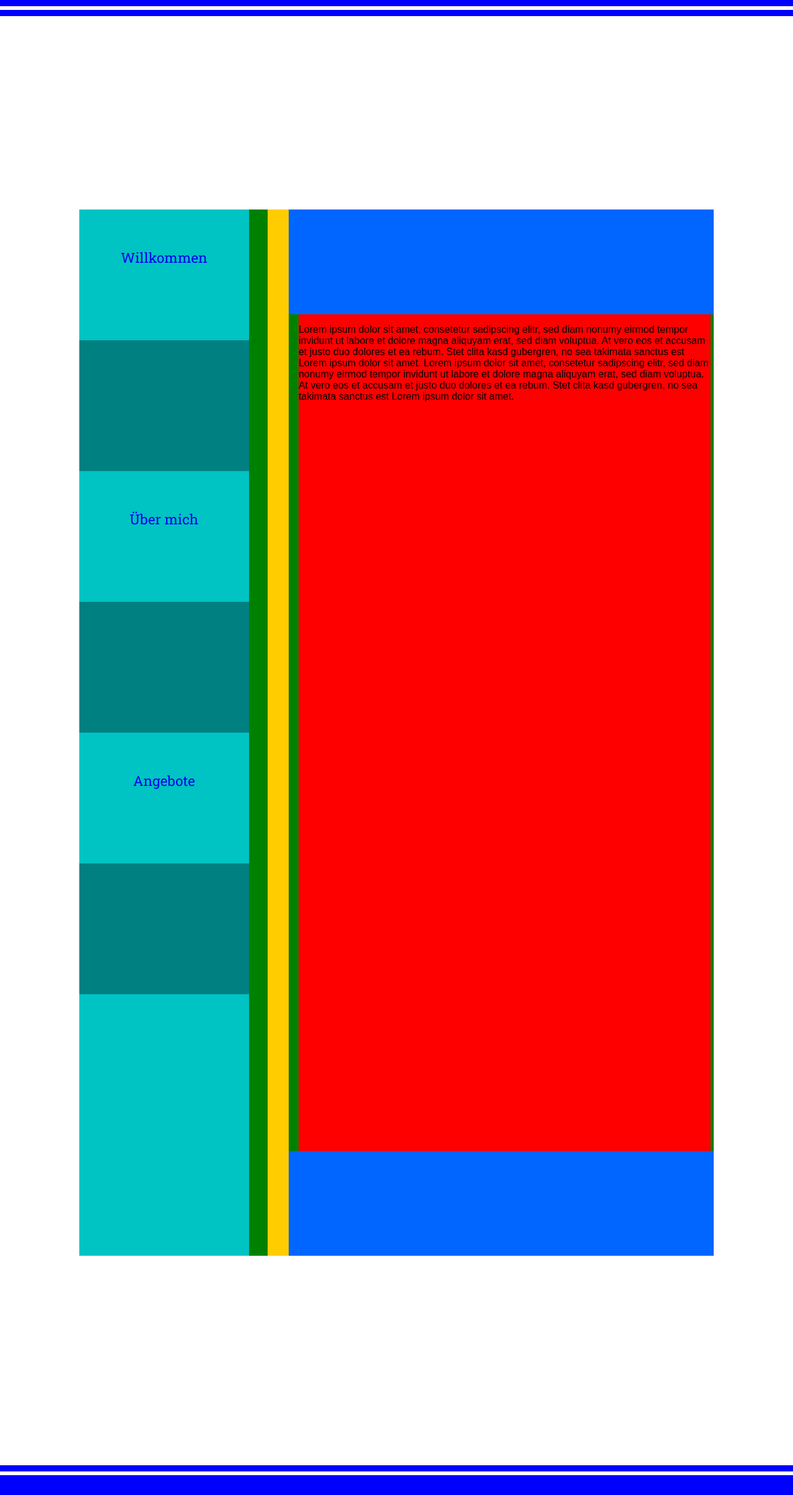
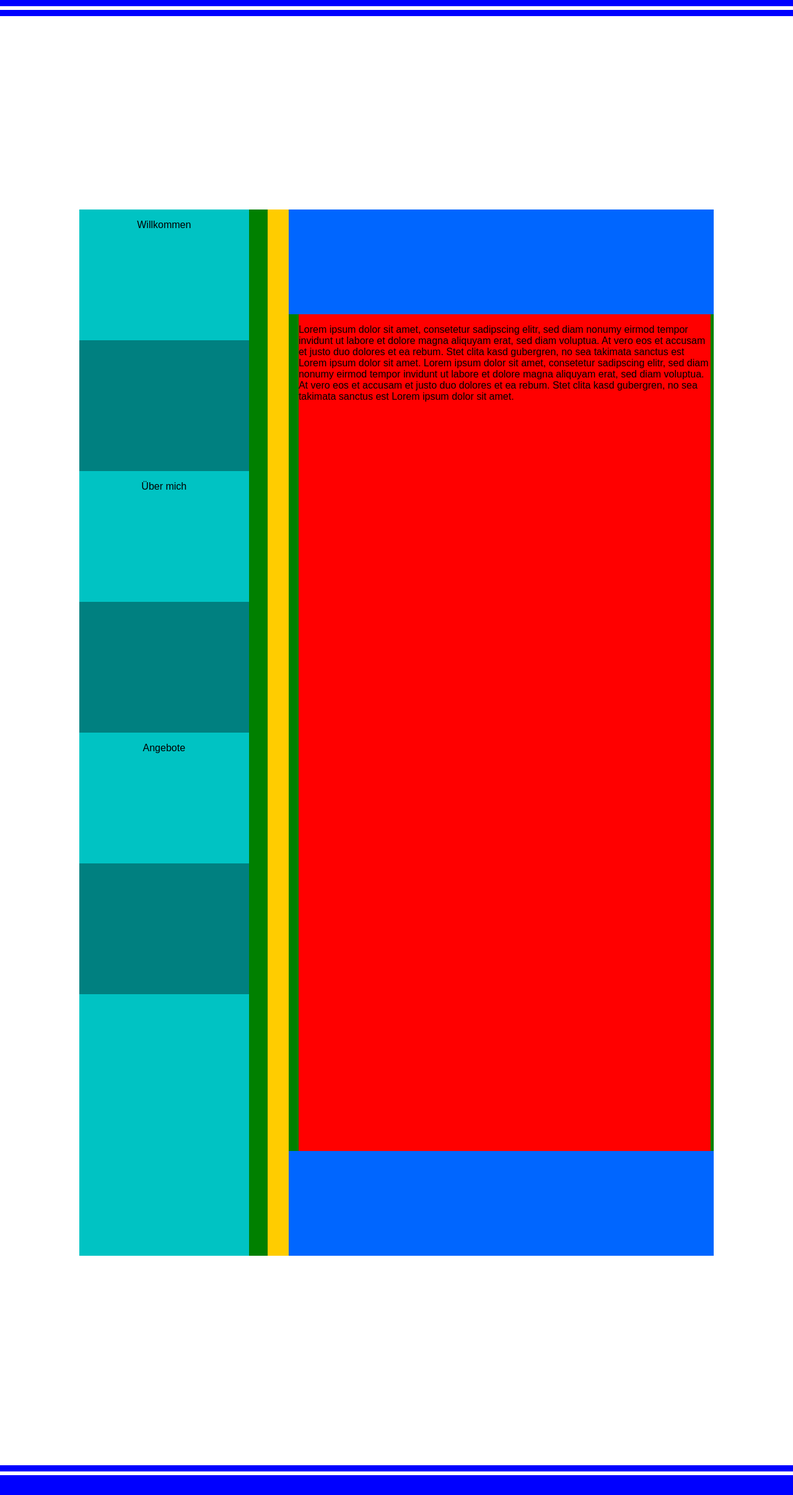
Before and after one commit to pascal-codecat/pascal-codecat.github.io, a Jekyll site: the page built from index.html, in a window 1280 px wide. Shown: the whole page at 62% size. Built offline with Jekyll 4.4.1, drawn with Linux system fonts in a browser that asks for light colours; comment, search, counter and statistics services are not loaded.

```diff
--- a/_layouts/default.html
+++ b/_layouts/default.html
@@ -15,15 +15,15 @@
         <link rel="stylesheet" href="css/main.css">
         <link href="https://fonts.googleapis.com/css?family=Roboto+Slab" rel="stylesheet">
     </head>
-    <body>
-        <!--[if lt IE 8]>
+    <body>        <!--[if lt IE 8]>
             <p class="browserupgrade">You are using an <strong>outdated</strong> browser. Please <a href="http://browsehappy.com/">upgrade your browser</a> to improve your experience.</p>
         <![endif]-->
 
 {{ content }}
 
-        <script src="https://code.jquery.com/jquery-1.12.0.min.js"></script>
+        <script src="https://code.jquery.com/jquery-1.12.min.js"></script>
         <script>window.jQuery || document.write('<script src="js/vendor/jquery-1.12.0.min.js"><\/script>')</script>
+        <script src="//cdn.jsdelivr.net/jquery.scrollto/2.1.2/jquery.scrollTo.min.js"></script>
         <script src="js/plugins.js"></script>
         <script src="js/main.js"></script>
 
--- a/css/main.scss
+++ b/css/main.scss
@@ -141,7 +141,7 @@
 
 //LAYOUT -> START SITES
 .site {
-	position: static;
+	position: relative;
 	display: inline-block;
 	width: 100%;
 	height: 56vh;
@@ -166,3 +166,33 @@
 	background-color: grey;
 }
 //LAYOUT -> END SITES
+
+
+
+
+.trapezoid{
+    position: relative;
+    height: 100px;
+    width: 100px;
+    background: red;
+    margin-left: 50px;
+    color: white;
+}
+.trapezoid:after{
+    position: absolute;
+    content: '';
+    left: -50px;
+    top: 0px;
+    border-style: solid;
+    border-color: blue transparent blue transparent;
+    border-width: 100px 0px 0px 50px;
+}
+
+//TEST-ELEMENT
+
+#test{
+	position: relative;
+	background-color: red;
+	width: 100px;
+	height: 100px;
+}
--- a/index.html
+++ b/index.html
@@ -6,14 +6,12 @@
   <div class="bar1"></div>
   <div class="bar2"></div>
 
-
-
   <div class="website-container">
     <div class="navbar">
       <div class="nav-list-blank">
-        <div class="willkommen-l nav-list"><a href="#willkommen-s">Willkommen</a></div>
-        <div class="ubermich-l nav-list"><a href="#ubermich-s">Über mich</a></div>
-        <div class="angebote-l nav-list"><a href="#angebote-s">Angebote</a></div>
+        <div class="willkommen-l nav-list"><p id="willkommen-s">Willkommen</p></div>
+        <div class="ubermich-l nav-list"><p id="ubermich-s">Über mich</p></div>
+        <div class="angebote-l nav-list"><p id="angebote-s">Angebote</p></div>
         <div class="info-l nav-list"></div>
       </div>
     </div>
--- a/js/main.js
+++ b/js/main.js
@@ -4,14 +4,17 @@ $(document).ready(function(){
 
 // START SMOOTH SCROLLING
 
-$('a[href^=#]').on('click', function(e){
-  var href = $(this).attr('href');
-  $('html, body').animate({
-    scrollTop:$(href).offset().top
-  },'slow');
-  e.preventDefault();
+$('.willkommen-l').click(function(){
+	$('.content').scrollTo('.willkommen-s',500);
 });
 
+$('.ubermich-l').click(function(){
+	$('.content').scrollTo('.ubermich-s',500);
+});
+
+$('.angebote-l').click(function(){
+	$('.content').scrollTo('.angebote-s',500);
+});
 // END SMOOTH SCROLLING
 
 });
```
